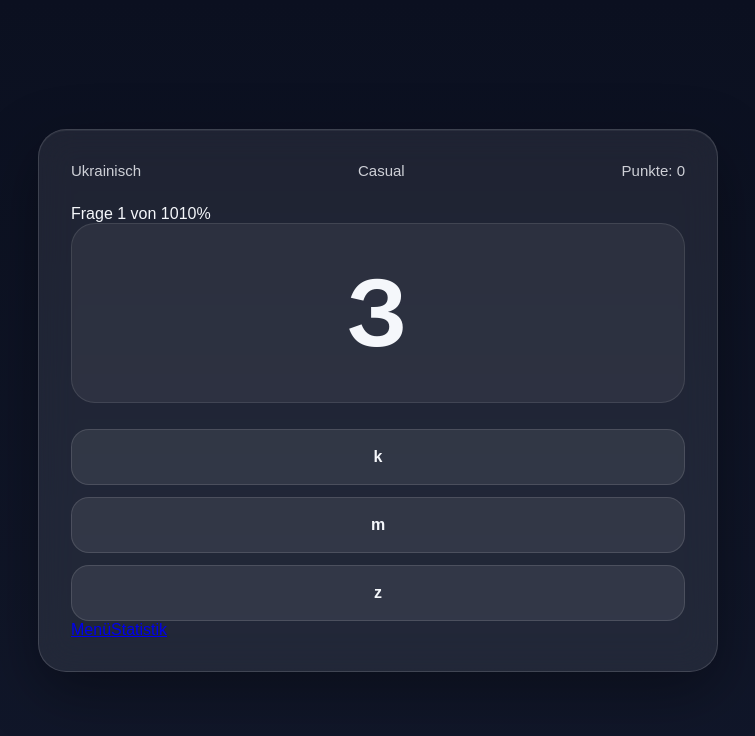
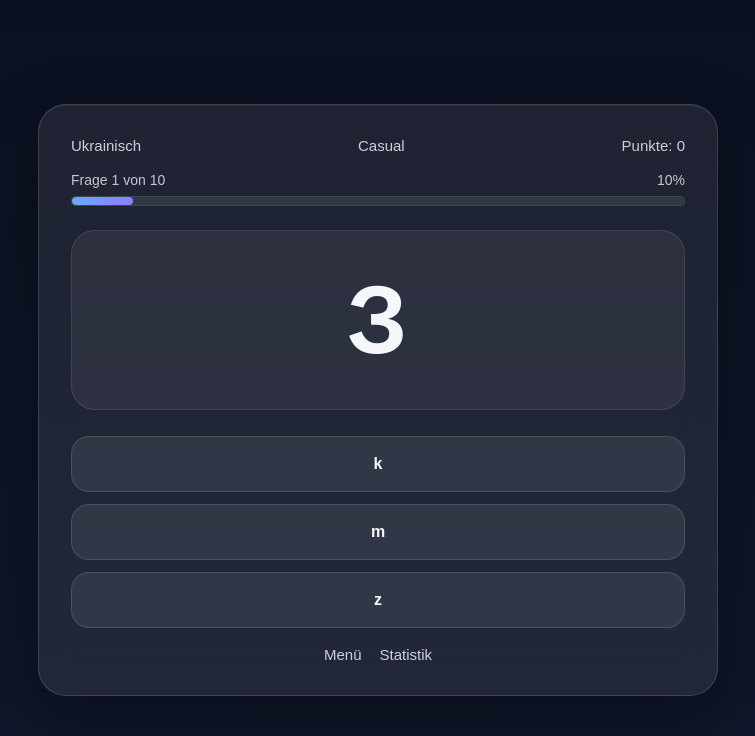
Before and after one commit to gallardo1337/CyrillicLab, a Next.js app: page /game in a window 1280 px wide. Shown: the top 736 px of the page, without its empty margins (262-1017 px from the left). Built offline with nearby package versions, Linux system fonts and the light colour scheme.

Commit message:
Update globals.css

```diff
--- a/app/globals.css
+++ b/app/globals.css
@@ -14,6 +14,11 @@ body {
 
 body {
   min-height: 100vh;
+}
+
+a {
+  color: inherit;
+  text-decoration: none;
 }
 
 button,
@@ -38,6 +43,11 @@ button:hover {
 
 button:active {
   transform: translateY(0);
+}
+
+button:disabled {
+  cursor: default;
+  opacity: 0.9;
 }
 
 .container {
@@ -98,7 +108,10 @@ button:active {
 .options button,
 .startButton,
 .inputArea button,
-.card > button {
+.card > button,
+.answerButton,
+.linkButton,
+.dangerButton {
   width: 100%;
   min-height: 56px;
   padding: 14px 18px;
@@ -108,12 +121,18 @@ button:active {
   border: 1px solid rgba(255, 255, 255, 0.12);
   font-size: 16px;
   font-weight: 700;
+  display: inline-flex;
+  align-items: center;
+  justify-content: center;
 }
 
 .options button:hover,
 .startButton:hover,
 .inputArea button:hover,
-.card > button:hover {
+.card > button:hover,
+.answerButton:hover,
+.linkButton:hover,
+.dangerButton:hover {
   background: rgba(255, 255, 255, 0.12);
 }
 
@@ -134,9 +153,39 @@ button:active {
   align-items: center;
   justify-content: space-between;
   gap: 12px;
-  margin-bottom: 26px;
+  margin-bottom: 18px;
   font-size: 15px;
   color: rgba(245, 247, 251, 0.82);
+  flex-wrap: wrap;
+}
+
+.progressWrap {
+  margin-bottom: 24px;
+}
+
+.progressMeta {
+  display: flex;
+  align-items: center;
+  justify-content: space-between;
+  gap: 12px;
+  margin-bottom: 8px;
+  font-size: 14px;
+  color: rgba(245, 247, 251, 0.78);
+}
+
+.progressTrack {
+  width: 100%;
+  height: 10px;
+  border-radius: 999px;
+  background: rgba(255, 255, 255, 0.09);
+  overflow: hidden;
+  border: 1px solid rgba(255, 255, 255, 0.08);
+}
+
+.progressFill {
+  height: 100%;
+  border-radius: 999px;
+  background: linear-gradient(90deg, #6ea8ff 0%, #8c7dff 100%);
 }
 
 .char {
@@ -217,6 +266,82 @@ button:active {
   margin-top: 12px;
 }
 
+.resultMeta {
+  margin: 12px 0 0;
+  text-align: center;
+  color: rgba(245, 247, 251, 0.78);
+  font-size: 15px;
+}
+
+.resultActions {
+  display: grid;
+  gap: 12px;
+}
+
+.bottomLinks {
+  margin-top: 18px;
+  display: flex;
+  align-items: center;
+  justify-content: center;
+  gap: 18px;
+  flex-wrap: wrap;
+}
+
+.homeLinks {
+  margin-top: 20px;
+}
+
+.textLink {
+  color: rgba(245, 247, 251, 0.82);
+  font-size: 15px;
+}
+
+.textLink:hover {
+  color: #ffffff;
+}
+
+.statsGrid {
+  margin-top: 28px;
+  display: grid;
+  grid-template-columns: repeat(2, minmax(0, 1fr));
+  gap: 14px;
+}
+
+.statBox {
+  padding: 18px;
+  border-radius: 20px;
+  background: rgba(255, 255, 255, 0.06);
+  border: 1px solid rgba(255, 255, 255, 0.1);
+}
+
+.statLabel {
+  display: block;
+  font-size: 14px;
+  color: rgba(245, 247, 251, 0.74);
+  margin-bottom: 8px;
+}
+
+.statValue {
+  font-size: 28px;
+  font-weight: 800;
+  letter-spacing: -0.03em;
+}
+
+.statsActions {
+  margin-top: 22px;
+  display: grid;
+  gap: 12px;
+}
+
+.dangerButton {
+  background: rgba(255, 59, 48, 0.16);
+  border-color: rgba(255, 59, 48, 0.32);
+}
+
+.dangerButton:hover {
+  background: rgba(255, 59, 48, 0.22);
+}
+
 @media (max-width: 640px) {
   .container {
     padding: 16px;
@@ -247,7 +372,7 @@ button:active {
 
   .topbar {
     font-size: 14px;
-    margin-bottom: 20px;
+    margin-bottom: 16px;
   }
 
   .score {
@@ -258,11 +383,18 @@ button:active {
     font-size: 32px;
   }
 
+  .statsGrid {
+    grid-template-columns: 1fr;
+  }
+
   .options button,
   .startButton,
   .inputArea button,
   .card > button,
-  .inputArea input {
+  .inputArea input,
+  .answerButton,
+  .linkButton,
+  .dangerButton {
     min-height: 52px;
     font-size: 15px;
   }
```
